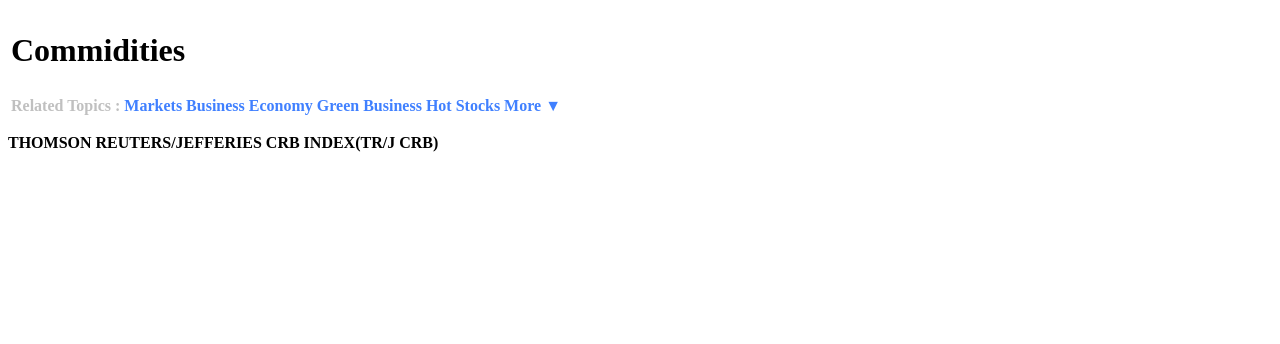
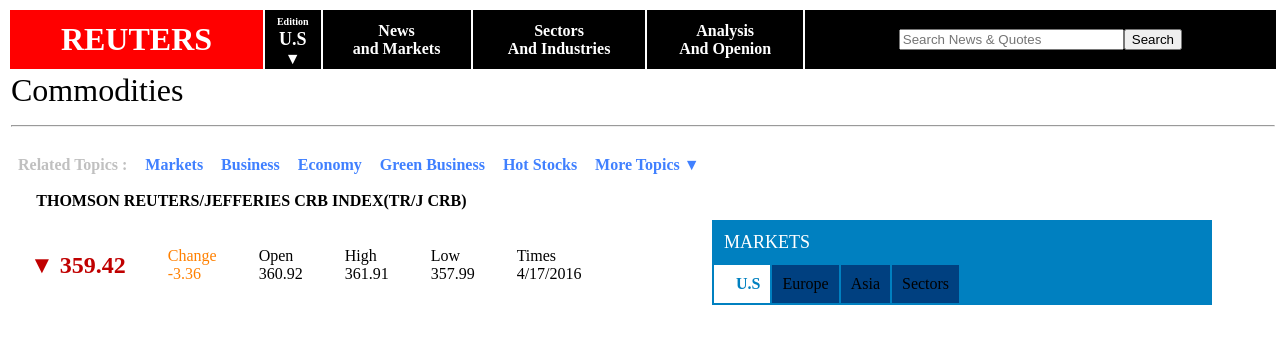
Before and after one commit to hashirsidd/sampleapp, a plain HTML site: page tables.html in a window 1280 px wide. Drawn offline with Linux system fonts and the light colour scheme.

Commit message:
class assiment of table

```diff
--- a/tables.html
+++ b/tables.html
@@ -5,50 +5,82 @@
     <title>Table</title>
 </head>
 <body>
-      <table>
-          <th><h1>Commidities</h1></th>
+        <table width="1270">
+        <thead>
+            <tr>
+                <th bgcolor="red">
+                    <font color="white" size="6"> REUTERS </font>
+                </th>
+
+                <th bgcolor="black">
+                    <font color="white"> <font SIZE="1"> Edition</font> <br /> <font size="4">U.S</font> <br> ▼</font>
+                </th>
+
+                <th bgcolor="black">
+                    <font color="white">News <br /> and Markets</font>
+                </th>
+
+                <th bgcolor="black">
+                    <font color="white">Sectors <br /> And Industries</font>
+                </th>
+
+                <th bgcolor="black">
+                    <font color="white">Analysis <br /> And Openion</font>
+                </th>
+
+                <th bgcolor="black">
+                    <form>
+                        <pre><input size="25" placeholder="Search News & Quotes" ><button>Search</button></pre>
+                    </form>
+                </th>
+         </tr>
+        </thead>
+
+        <tbody>
+
+            <tr>
+                <td colspan="6"> <font size="6">Commodities <hr></font></td>
+            </tr>
+        </tbody>
+        <table CELLPADDING="8">
+
+            <tr>
+                <th><font color="#C0C0C0">Related Topics : </font></th>
+                <th><font color="#4080FF"> Markets </font></th>
+                <th><font color="#4080FF"> Business </font></th>
+                <th><font color="#4080FF"> Economy </font></th>
+                <th><font color="#4080FF"> Green Business </font></th>
+                <th><font color="#4080FF"> Hot Stocks </font></th>
+                <th><font color="#4080FF"> More Topics ▼</font> </th>
+           </tr>
+           <tr>
+              <th colspan="5">
+                <b> THOMSON REUTERS/JEFFERIES CRB INDEX(TR/J CRB) </b>
+              </th>
+           </tr>
+        </table>
+        <table  width="700" cellpadding="20" style="display: inline-block">
+           <tr>
+               <th scope="col" colspan="8" rowspan="3" > <font color="#C00000" size="5">▼ 359.42 </font></th>
+               <td> <font color="#FF8000"> Change <br> -3.36</font></td>
+               <td> Open <br> 360.92</td>
+               <td> High <br> 361.91</td>
+               <td> Low <br> 357.99</td>
+               <td> Times <br> 4/17/2016</td>
+           </tr>
+        </table>
+            <table bgcolor="#0080C0" style="display: inline-block" width="500" cellpadding="10" rowpading="4" >
+                <tr>
+                    <td colspan="5"><font color="white" size="4">MARKETS</font></td>
+                </tr>
+                <tr>
+                    <th bgcolor="white"> <font color="#0080C0"> &nbsp;&nbsp; U.S</font></th>
+                    <td bgcolor="#004080">Europe</td>
+                    <td bgcolor="#004080">Asia</td>
+                    <td bgcolor="#004080">Sectors</td>
+                    <td></td>
+                </tr>
+            </table>
       </table>
-      <table>
-          <th>
-              <font color="#C0C0C0">
-              Related Topics :
-              </font>
-          </th>
-          <th>
-               <font color="#4080FF">
-              Markets
-              </font>
-          </th>
-          <th>
-               <font color="#4080FF">
-              Business
-              </font>
-          </th>
-          <th>
-               <font color="#4080FF">
-              Economy
-              </font>
-          </th>
-          <th>
-               <font color="#4080FF">
-              Green Business
-              </font>
-          </th>
-          <th>
-               <font color="#4080FF">
-              Hot Stocks
-              </font>
-          </th>
-          <th>
-               <font color="#4080FF">
-              More ▼
-              </font>
-          </th>
-      </table>
-      <p>
-          <b>
-              THOMSON REUTERS/JEFFERIES CRB INDEX(TR/J CRB)
-          </b>
-      </p>
 </body>
 </html>
```
